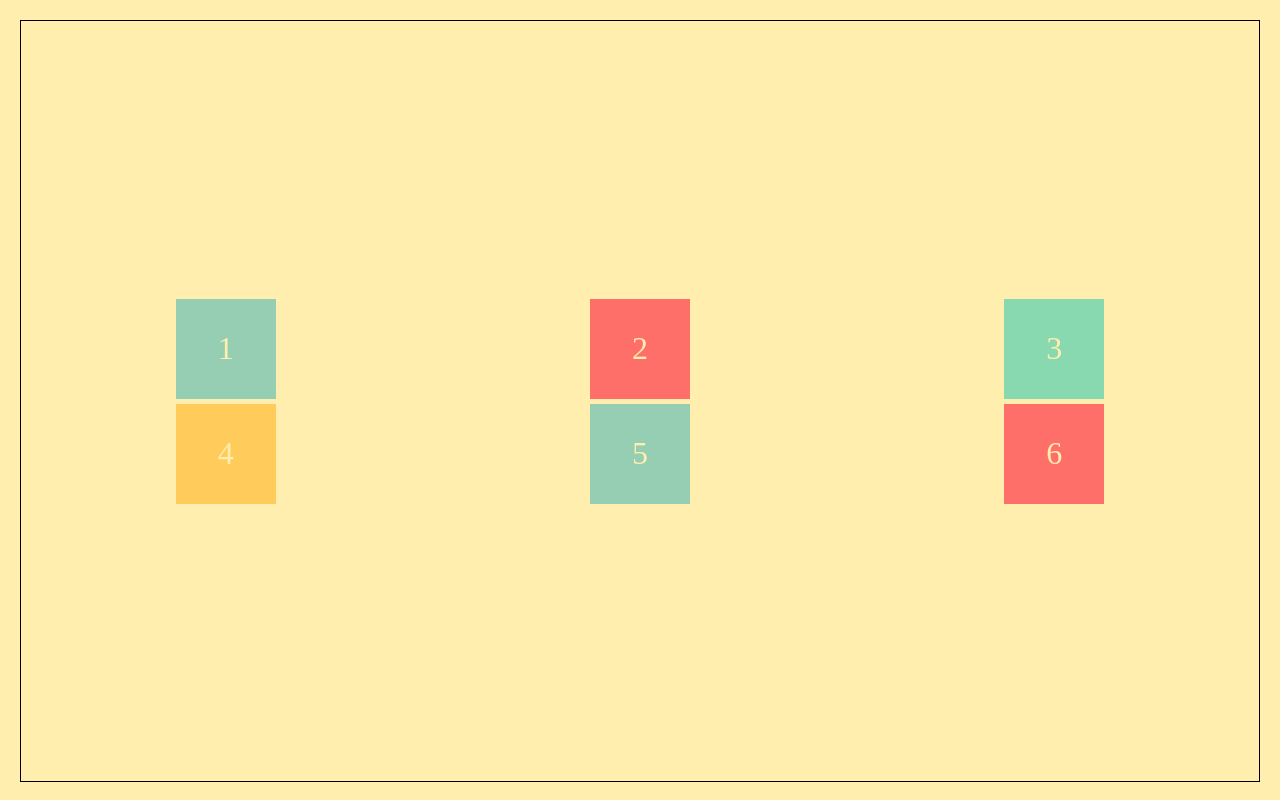
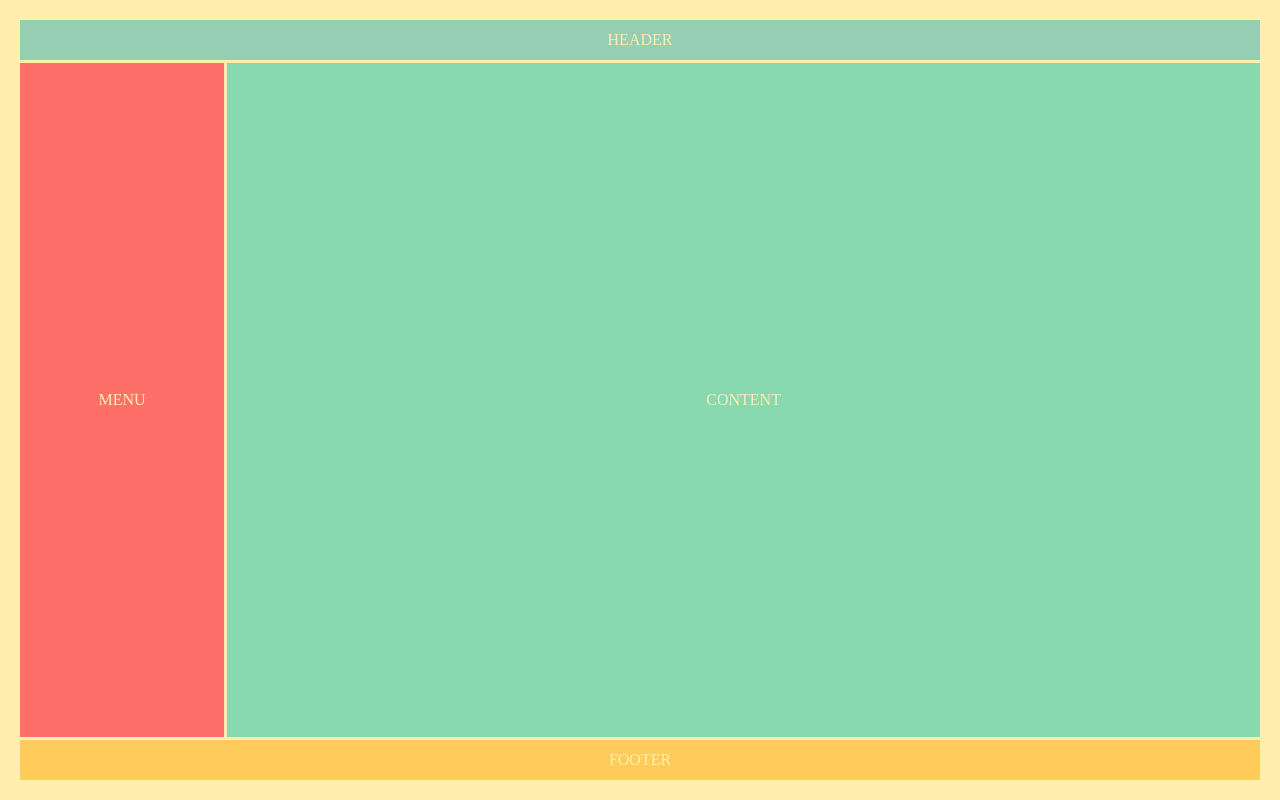
Before and after one commit to harkeDaju/scrimbaTutorials, a plain HTML site: page cssGrid/index.html in a window 1280 px wide. Drawn offline with Linux system fonts and the light colour scheme.

Commit message:
justify-items and align-items

```diff
--- a/cssGrid/basic.css
+++ b/cssGrid/basic.css
@@ -2,7 +2,7 @@
     display: flex;
     justify-content: center;
     align-items: center;
-    font-size: 2em;
+    font-size: 1em;
     color: #ffeead;
 }
 
--- a/cssGrid/index.css
+++ b/cssGrid/index.css
@@ -1,10 +1,27 @@
 .container {
-    border: 1px solid black;
     height: 100%;
     display: grid;
-    grid-gap: 5px;
-    grid-template-columns: repeat(3, 100px);
-    grid-template-rows: repeat(2, 100px);
-    justify-content: space-around;
-    align-content: center;
+    grid-gap: 3px;
+    grid-template-columns: repeat(12, 1fr);
+    grid-template-rows: 40px auto 40px;
+    /* justify-items: center; */
+    /* align-items: center; */
 }
+
+.header {
+    grid-column: 1 / -1;
+}
+
+.menu {
+    grid-column: 1 / 3;
+}
+
+.content {
+    grid-column: 3 / -1;
+    /* justify-self: center;
+    align-self: end; */
+}
+
+.footer {
+    grid-column: 1 / -1;
+}
--- a/cssGrid/index.html
+++ b/cssGrid/index.html
@@ -5,12 +5,10 @@
     </head>
     <body>
         <div class="container">
-            <div>1</div>
-            <div>2</div>
-            <div>3</div>
-            <div>4</div>
-            <div>5</div>
-            <div>6</div>
+            <div class="header">HEADER</div>
+            <div class="menu">MENU</div>
+            <div class="content">CONTENT</div>
+            <div class="footer">FOOTER</div>
         </div>
     </body>
 </html>
```
